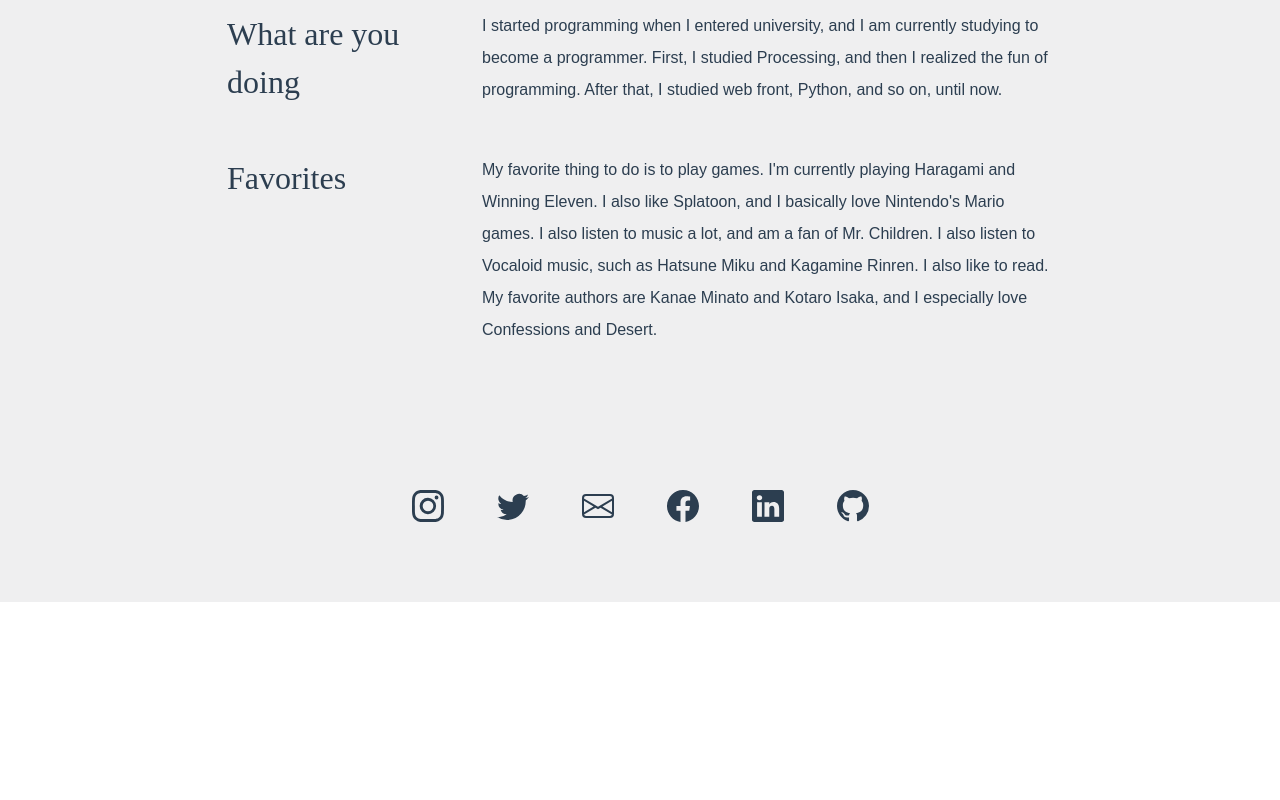
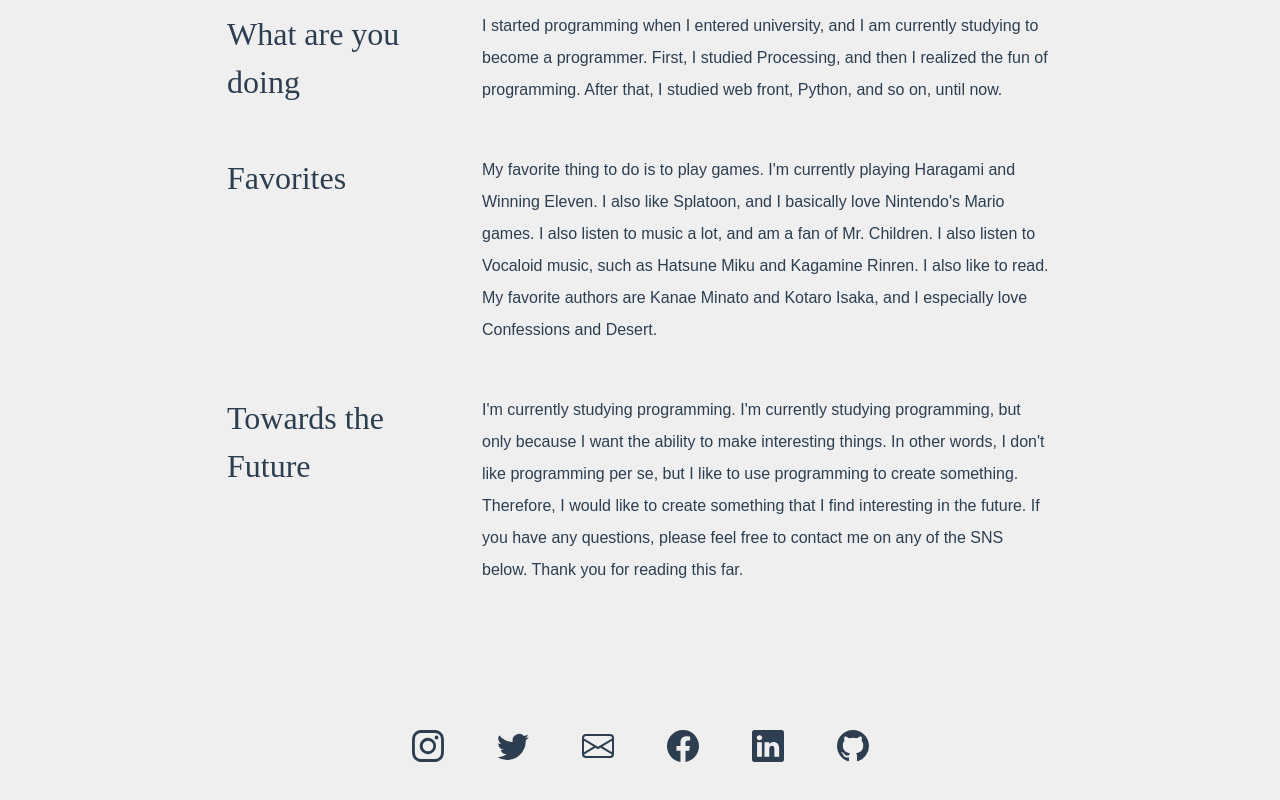
Before and after one commit to Shunkicreate/portfolio, a Vue app: page /history in a window 1280 px wide. Shown: the part 576-1376 px from the top of the page. Before the commit the page ends 1178 px from the top, so only its background shows below. Built offline with nearby package versions, Linux system fonts and the light colour scheme.

Commit message:
towards the future

```diff
--- a/src/views/History.vue
+++ b/src/views/History.vue
@@ -34,6 +34,12 @@
           My favorite thing to do is to play games. I'm currently playing Haragami and Winning Eleven. I also like Splatoon, and I basically love Nintendo's Mario games. I also listen to music a lot, and am a fan of Mr. Children. I also listen to Vocaloid music, such as Hatsune Miku and Kagamine Rinren. I also like to read. My favorite authors are Kanae Minato and Kotaro Isaka, and I especially love Confessions and Desert.
         </div>
       </div>
+      <div class="row text-start justify-content-center">
+        <div class="col-lg-3 col-12 title">Towards the Future</div>
+        <div class="col-lg-7 col-11 text-break text">
+          I'm currently studying programming. I'm currently studying programming, but only because I want the ability to make interesting things. In other words, I don't like programming per se, but I like to use programming to create something. Therefore, I would like to create something that I find interesting in the future. If you have any questions, please feel free to contact me on any of the SNS below. Thank you for reading this far.
+        </div>
+      </div>
 
     </div>
   </div>
```
